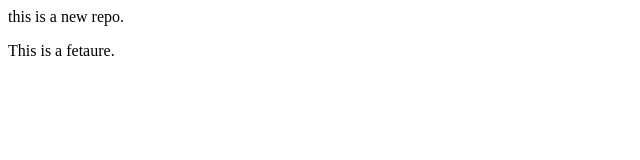
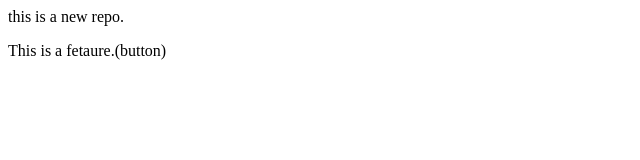
Before and after one commit to chandangowdam/localrepo, a plain HTML site: page index.html in a window 1280 px wide. Shown: the full height of the page, 0-640 px from the left. Drawn offline with Linux system fonts and the light colour scheme.

```diff
--- a/index.html
+++ b/index.html
@@ -1,2 +1,2 @@
 <p>this is a new repo.</p>
-<p>This is a fetaure.</p>
+<p>This is a fetaure.(button)</p>
```
